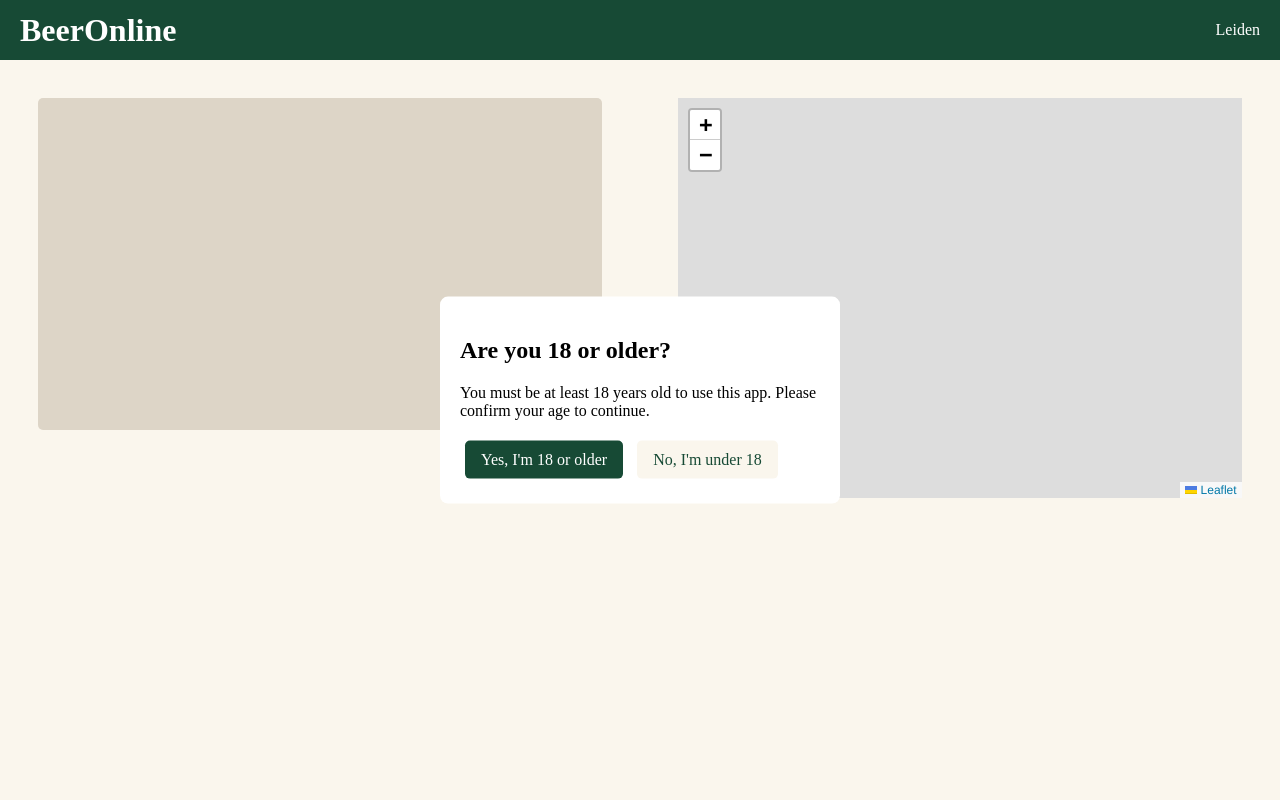
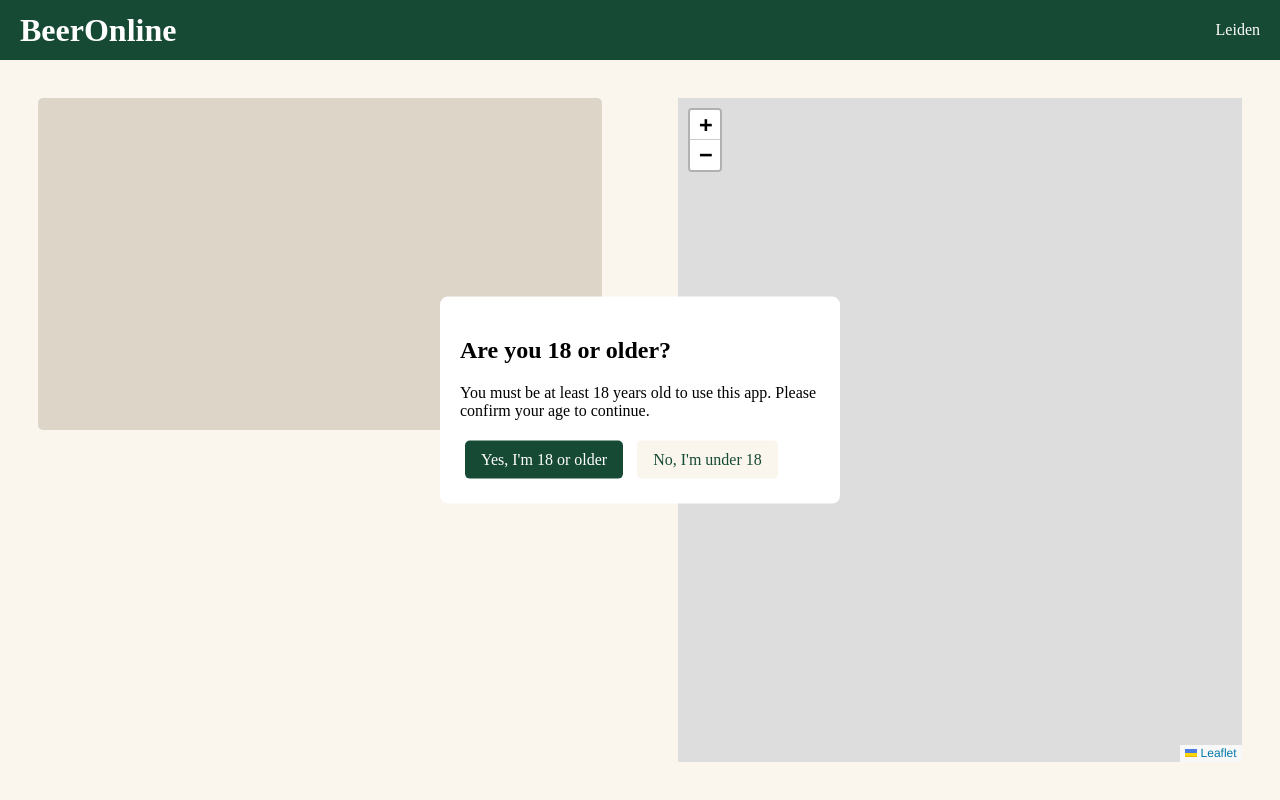
Before and after one commit to RickDeHoog/beeronline, a Flask app: template app/templates/index.html in a window 1280 px wide. Run offline with Flask 3, Linux system fonts and the light colour scheme; the template is opened without the code that fills it, so the values that code supplies are empty; some web fonts are replaced.

Commit message:
Added changing background color based on live weather + minor layout changes

```diff
--- a/app/static/css/style.css
+++ b/app/static/css/style.css
@@ -6,6 +6,17 @@
     --color-accent: #E9AC35;
     --color-surface: #FFFFFF;
     --color-border: #DDD5C7;
+
+    --rain-now: #527FA3;
+    --rain-now-text: #FFFFFF;
+    --rain-later: #D58A45;
+    --rain-later-text: #172B23;
+    --extreme-weather: #81709E;
+    --extreme-weather-text: #FFFFFF;
+    --cold: #D9B957;
+    --cold-text: #172B23;
+    --sunny: #648C68;
+    --sunny-text: #FFFFFF;
 }
 
 * {
@@ -20,6 +31,7 @@ body {
 }
 
 header {
+    position: relative;
     height: 60px;
     display: flex;
     justify-content: space-between;
@@ -27,6 +39,12 @@ header {
     padding: 0 20px;
     background-color: var(--color-primary);
         color: var(--color-surface);
+}
+
+header p:first-of-type {
+        position: absolute;
+        left: 50%;
+        transform: translateX(-50%);
 }
 
 header h1 {
@@ -52,6 +70,27 @@ main {
     height: 50%;
     margin-bottom: 6%;
 }
+
+.left-top.weather-rain-now {
+    background-color: var(--rain-now);
+}
+
+.left-top.weather-rain-later {
+    background-color: var(--rain-later);
+}
+
+.left-top.weather-extreme {
+    background-color: var(--extreme-weather);
+}
+
+.left-top.weather-cold {
+    background-color: var(--cold);
+}
+
+.left-top.weather-sunny {
+    background-color: var(--sunny);
+}
+
 .left-bottom {
     display: grid;
     grid-template-columns: repeat(2, minmax(0, 1fr));
--- a/app/static/js/map.js
+++ b/app/static/js/map.js
@@ -69,7 +69,7 @@ function updateMap(location) {
         location.lon
     ];
 
-    map.setView(coords, 13);
+    map.setView(coords, 15);
 
     userMarker
         .setLatLng(coords)
--- /dev/null
+++ b/app/static/js/weather-card.js
@@ -0,0 +1,22 @@
+document.addEventListener("weatherDataLoaded", function (event) {
+    const data = event.detail;
+    const weatherCard = document.querySelector(".left-top");
+    const verdictColorClass = data.rain_now
+        ? "weather-rain-now"
+        : data.rain_coming_later
+            ? "weather-rain-later"
+            : data.verdict === "STAY_INSIDE"
+                ? "weather-extreme"
+                : data.verdict === "HEATED_TERRACE_ONLY"
+                    ? "weather-cold"
+                    : "weather-sunny";
+
+    weatherCard.classList.remove(
+        "weather-rain-now",
+        "weather-rain-later",
+        "weather-extreme",
+        "weather-cold",
+        "weather-sunny"
+    );
+    weatherCard.classList.add(verdictColorClass);
+});
--- a/app/static/js/weather.js
+++ b/app/static/js/weather.js
@@ -28,6 +28,8 @@ document.addEventListener("locationReady", async function (event) {
         document.getElementById("weather-wind").textContent = `${data.wind_kmh} km/h`
         document.getElementById("weather-rain-chance").textContent = `${data.max_rain_prob_visit}%`
 
+        document.dispatchEvent(new CustomEvent("weatherDataLoaded", { detail: data }));
+
     } catch (error) {
         console.error("Failed to fetch weather:", error);
     }
--- a/app/templates/index.html
+++ b/app/templates/index.html
@@ -35,10 +35,7 @@
         </div>
 
         <div class="right-panel">
-            <div class="right-top">
-                <div id="map" style="height: 50vh"></div>
-            </div>
-            <div class="right-bottom"></div>
+            <div id="map" style="height: 100%"></div>
         </div>
 
         <div class="popup" id="age-popup">
@@ -60,5 +57,6 @@
     <script src="{{ url_for('static', filename='/js/location.js') }}"></script>
     <script src="{{ url_for('static', filename='/js/map.js') }}"></script>
     <script src="{{ url_for('static', filename='/js/weather.js') }}"></script>
+    <script src="{{ url_for('static', filename='js/weather-card.js') }}"></script>
 </body>
 </html>
```
